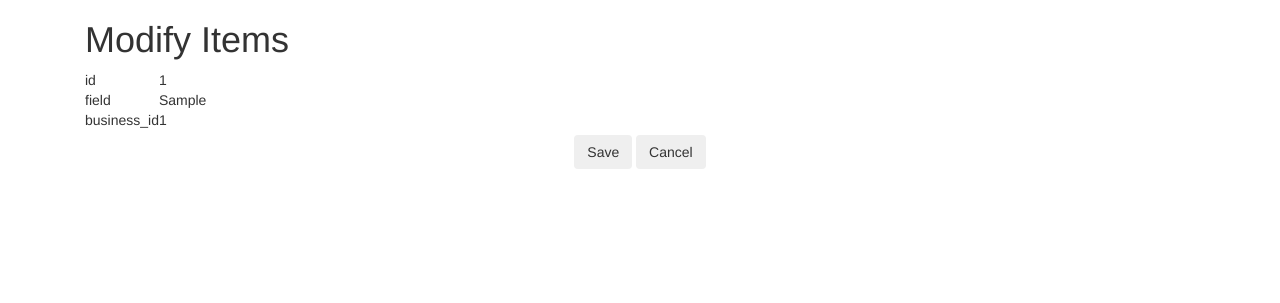
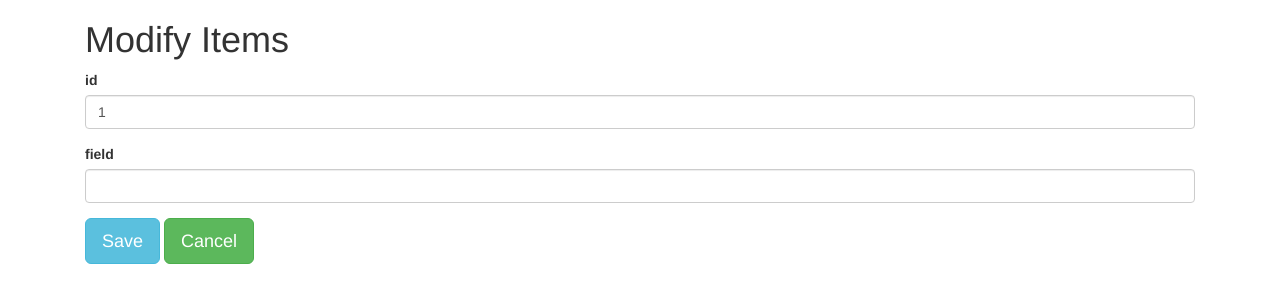
Before and after one commit to NicelyDunn7/TapX, a PHP site: page /edit-items.php in a window 1280 px wide. Shown: the top 303 px of the page. Run offline with PHP 8.4, Linux system fonts and the light colour scheme; tables that the repository leaves empty or names only in its code hold one stand-in row (values such as "Sample post"); a stand-in replaces the project's code that opens the database connection.

Commit message:
Created save-changes.php and major updates to edit-items.php

```diff
--- a/business/edit-items.php
+++ b/business/edit-items.php
@@ -29,7 +29,8 @@
 			</div>
 			<div class="col-xs-12">
 
-                <table>
+                <div>
+                    <form role='form' action='save-changes.php' method='POST'>
                         <?php
                             include '../dbcreds.php';
                         //Fetch all from item table for establishment
@@ -41,21 +42,22 @@
                         //For each column, print column title and corresponding price
                             $result = mysqli_query($conn, $column_query);
                             while($column = mysqli_fetch_array($result)){
-                            echo '<tr>';
-                            echo '<td>';
+                                if($column['Field'] != 'business_id'){
+                                    echo "<div class='form-group'>";
+                                    echo "<label class='inputdefault'>";
                                     echo $column['Field'];
-                            echo '</td>';
-                            echo '<td>';
-                            echo $row[$column['Field']];
-                            echo '</td>';
-                            echo '</tr>';
+                                    echo "</label>";
+                                    echo "<input class='form-control text-input' type='number' name='".$column['Field']."' value='".$row[$column['Field']]."'>";
+                                    echo "</div>";
+                                }
                             }
                         ?>
-                </table>
+                        <input class='btn btn-info btn-lg' type='submit' name='save' value='Save'>
+                        <a class='btn btn-success btn-lg' href='business-home.php'>Cancel</a>
+                    </form>
+                </div>
 
 				<div class="row">
-					<button class="btn" type="button">Save</button>
-                    <button class="btn" type="button">Cancel</button>
 				</div>
 			</div>
 		</div>
--- /dev/null
+++ b/business/save-changes.php
@@ -0,0 +1,3 @@
+<?php
+
+ ?>
```
Lines whose indentation alone changed are shown as unchanged.
